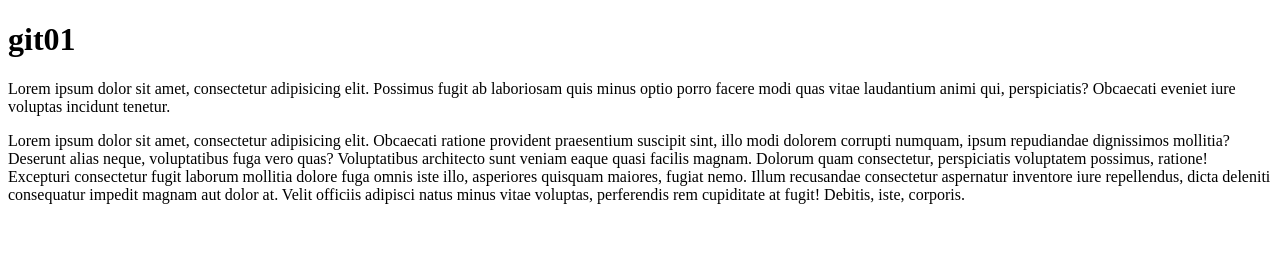
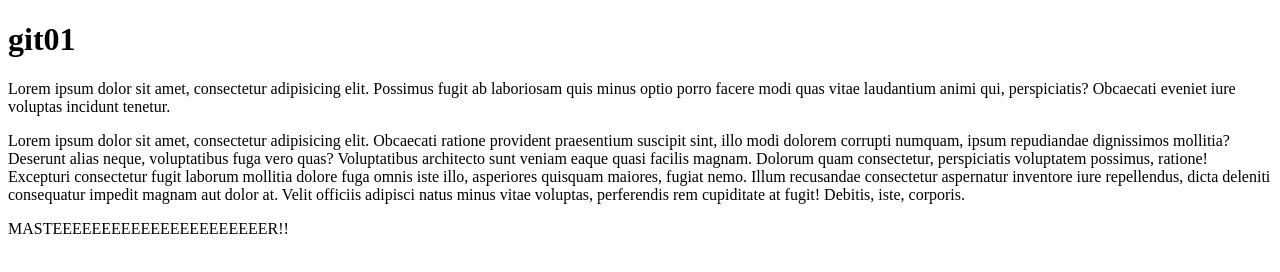
Before and after one commit to lastbataru/git.project.01, a plain HTML site: page index.html in a window 1280 px wide. Drawn offline with Linux system fonts and the light colour scheme.

Commit message:
段落追加

```diff
--- a/index.html
+++ b/index.html
@@ -10,5 +10,6 @@
 	<p><span>Lorem ipsum dolor sit amet, consectetur adipisicing elit. Obcaecati ratione provident praesentium suscipit sint, illo modi dolorem corrupti numquam, ipsum repudiandae dignissimos mollitia? Deserunt alias neque, voluptatibus fuga vero quas?</span>
 	<span>Voluptatibus architecto sunt veniam eaque quasi facilis magnam. Dolorum quam consectetur, perspiciatis voluptatem possimus, ratione! Excepturi consectetur fugit laborum mollitia dolore fuga omnis iste illo, asperiores quisquam maiores, fugiat nemo.</span>
 	<span>Illum recusandae consectetur aspernatur inventore iure repellendus, dicta deleniti consequatur impedit magnam aut dolor at. Velit officiis adipisci natus minus vitae voluptas, perferendis rem cupiditate at fugit! Debitis, iste, corporis.</span></p>
+	<p>MASTEEEEEEEEEEEEEEEEEEEEEER!!</p>
 </body>
 </html>
```
